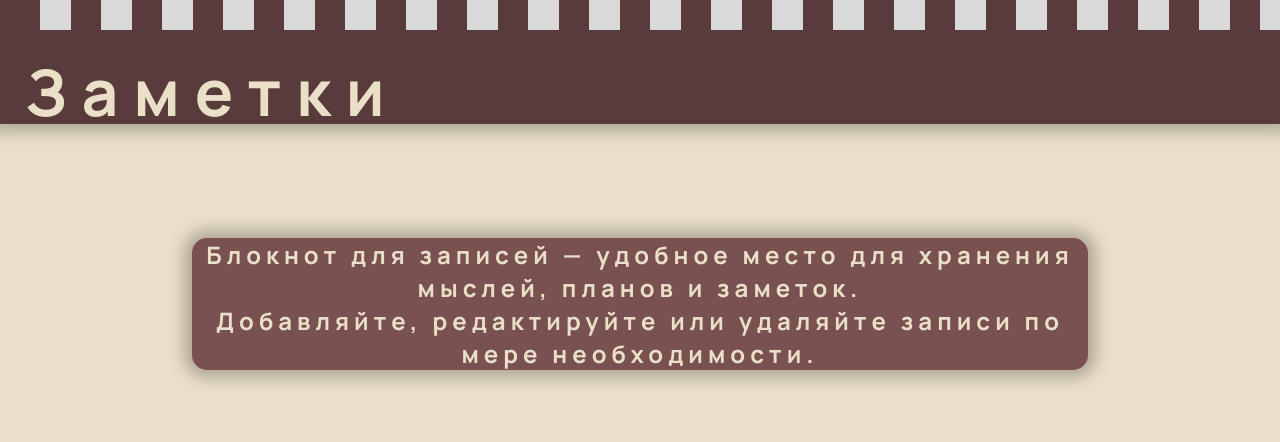
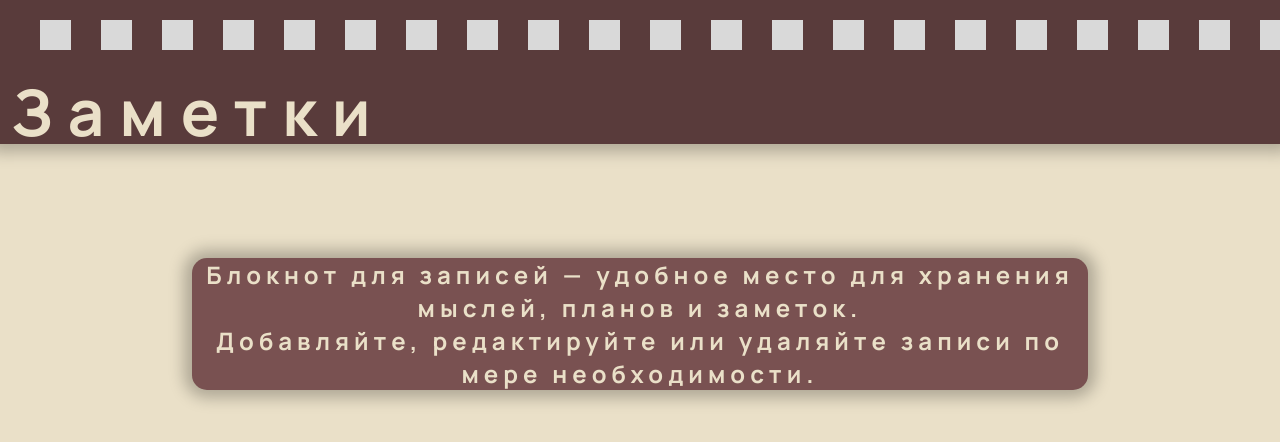
Before and after one commit to Olane123/mynotes, a plain HTML site: page index.html in a window 1280 px wide. Drawn offline with Linux system fonts and the light colour scheme.

Commit message:
vite added

```diff
--- a/css/style.css
+++ b/css/style.css
@@ -27,6 +27,7 @@ body{
     justify-content: flex-start;
     align-items: flex-start;
     padding-left: 20px ;
+    padding-top: 20px ;
     box-shadow: 0 8px 15px 0 rgba(0, 0, 0, 0.25);
     background: rgba(89, 59, 59, 1);
 }
@@ -37,7 +38,7 @@ body{
     font-weight: 600;
     line-height: 100%;
     letter-spacing: 15px;
-    padding-left: 15px;
+    padding-left: 1px;
     padding-top: 30px ;
     text-align: center;
 }
```
Also changed, not shown: package.json (deleted, +0 -11 lines), 1 other file.
